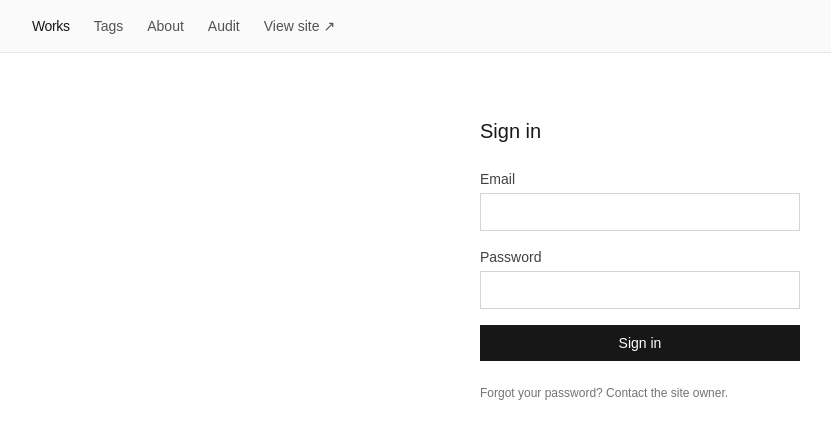
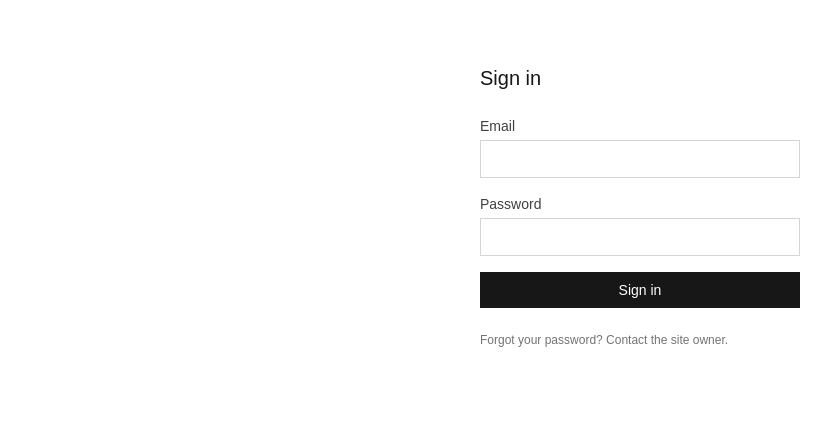
Before and after one commit to huozhe/gallery, a Next.js app: page /admin/sign-in in a window 1280 px wide. Shown: the top 438 px of the page, without its empty margins (0-831 px from the left). Built offline with nearby package versions, Linux system fonts and the light colour scheme; no server answers.

Commit message:
Hide admin header on sign-in page

```diff
--- a/src/app/admin/layout.tsx
+++ b/src/app/admin/layout.tsx
@@ -7,6 +7,7 @@ export default async function AdminLayout({ children }: { children: React.ReactN
 
   return (
     <div className="min-h-screen flex flex-col bg-white text-neutral-900">
+      {session && (
         <header className="flex items-center justify-between px-8 py-4 border-b border-neutral-200 bg-neutral-50 text-neutral-900">
           <div className="flex items-center gap-6">
             <Link href="/admin" className="text-sm font-medium tracking-tight">
@@ -25,7 +26,6 @@ export default async function AdminLayout({ children }: { children: React.ReactN
               View site ↗
             </Link>
           </div>
-        {session && (
           <div className="flex items-center gap-4 text-sm text-neutral-600">
             <span>{session.user.email}</span>
             <form action={signOut}>
@@ -34,8 +34,8 @@ export default async function AdminLayout({ children }: { children: React.ReactN
               </button>
             </form>
           </div>
+        </header>
       )}
-      </header>
       <div className="flex-1">{children}</div>
     </div>
   );
```
Lines whose indentation alone changed are shown as unchanged.
